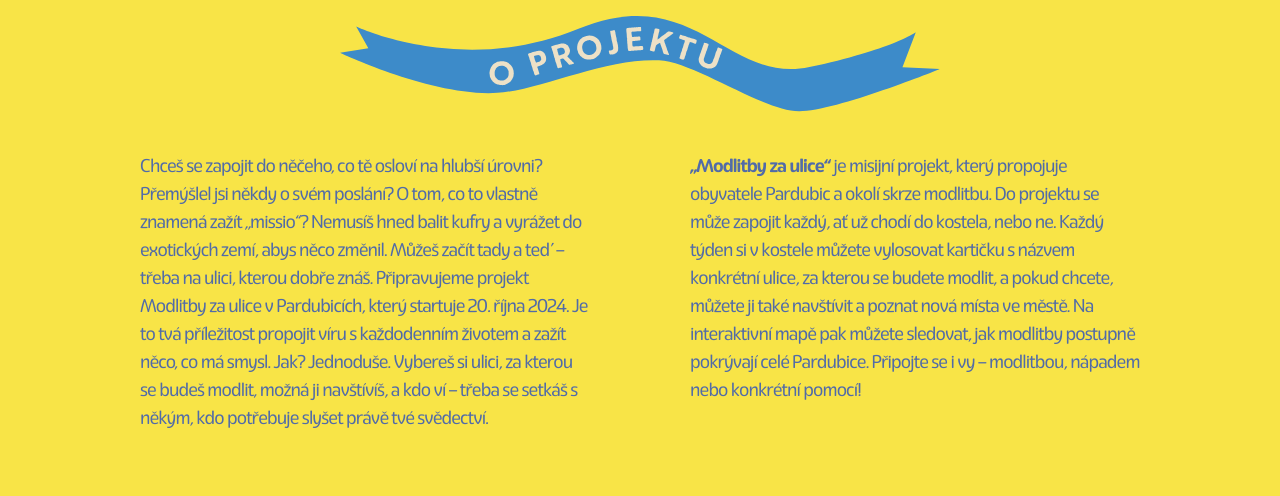
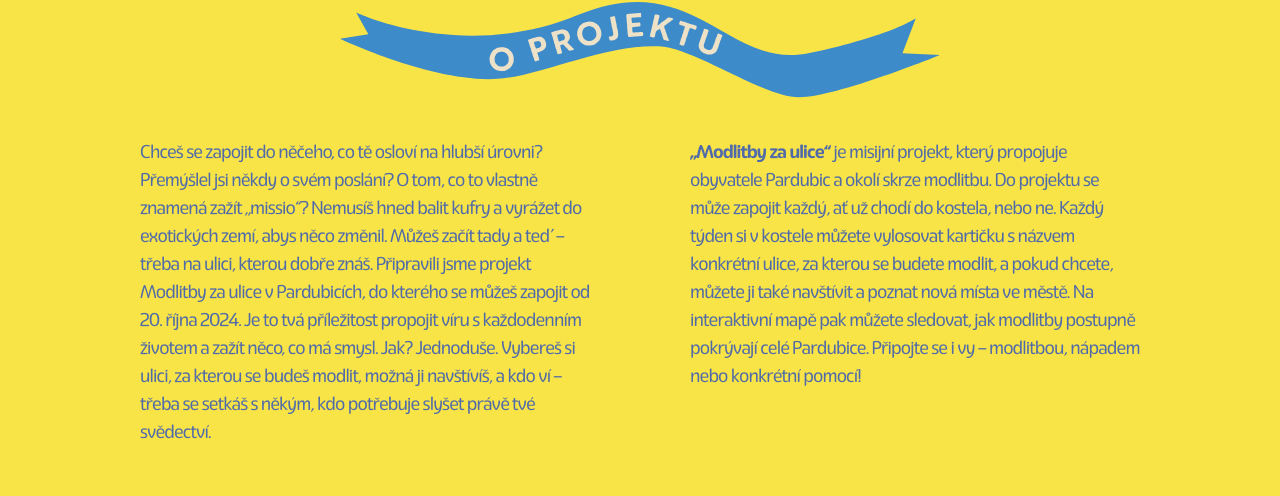
Before and after one commit to petrkucerak/modlitbyzaulice, a Next.js app: page / in a window 1280 px wide. Shown: the part 1000-1496 px from the top of the page. Built offline with nearby package versions, Linux system fonts and the light colour scheme.

Commit message:
Make text universal

```diff
--- a/app/page.js
+++ b/app/page.js
@@ -108,12 +108,12 @@ export default function Home() {
             jsi někdy o svém poslání? O tom, co to vlastně znamená zažít
             „missio“? Nemusíš hned balit kufry a vyrážet do exotických zemí,
             abys něco změnil. Můžeš začít tady a teď – třeba na ulici, kterou
-            dobře znáš. Připravujeme projekt Modlitby za ulice v Pardubicích,
-            který startuje 20. října 2024. Je to tvá příležitost propojit víru s
-            každodenním životem a zažít něco, co má smysl. Jak? Jednoduše.
-            Vybereš si ulici, za kterou se budeš modlit, možná ji navštívíš, a
-            kdo ví – třeba se setkáš s někým, kdo potřebuje slyšet právě tvé
-            svědectví.
+            dobře znáš. Připravili jsme projekt Modlitby za ulice v Pardubicích,
+            do kterého se můžeš zapojit od 20. října 2024. Je to tvá příležitost
+            propojit víru s každodenním životem a zažít něco, co má smysl. Jak?
+            Jednoduše. Vybereš si ulici, za kterou se budeš modlit, možná ji
+            navštívíš, a kdo ví – třeba se setkáš s někým, kdo potřebuje slyšet
+            právě tvé svědectví.
           </p>
           <p className="my-2 md:my-0 md:ml-2 max-w-[450px]">
             <strong>„Modlitby za ulice“</strong> je misijní projekt, který
```
